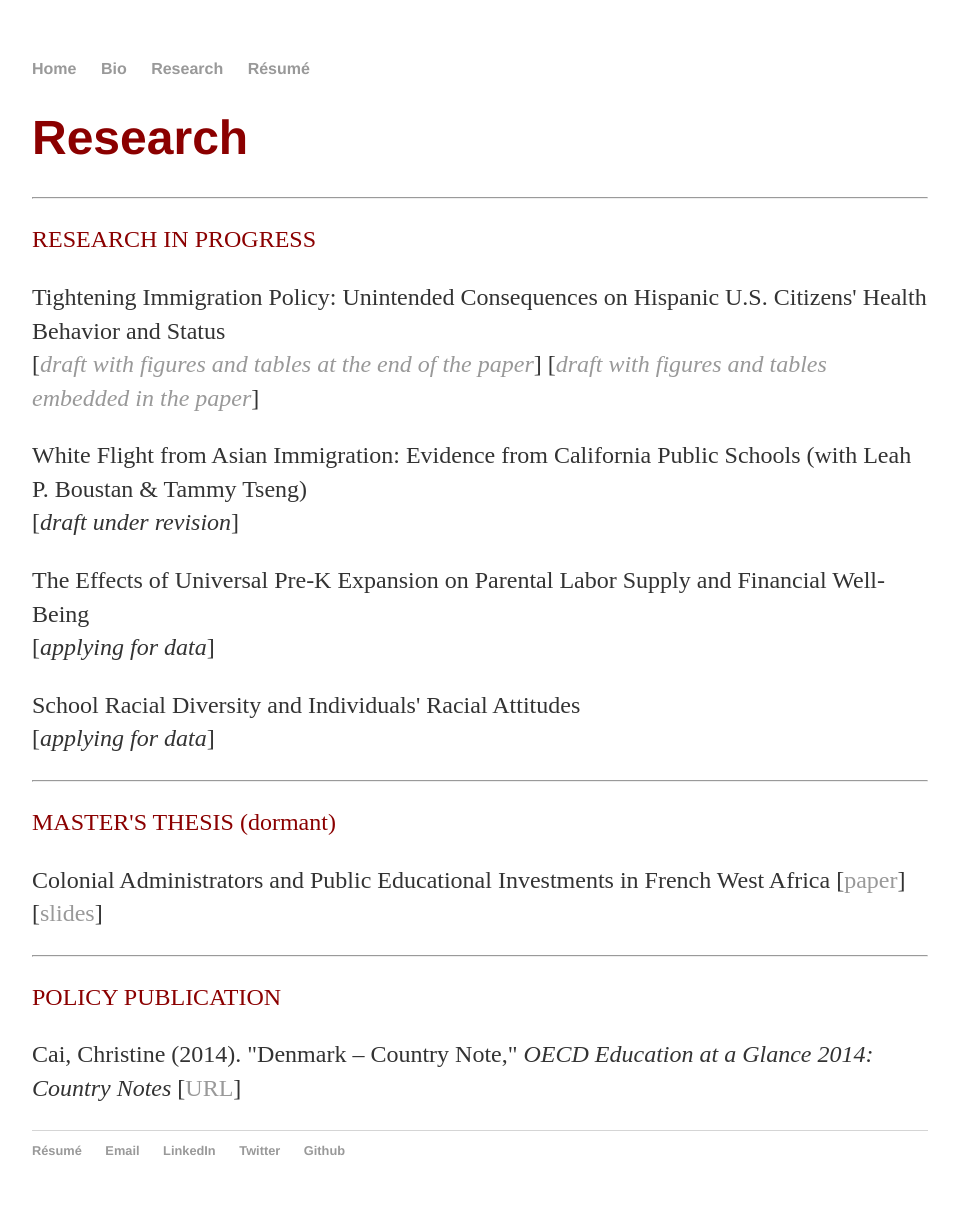
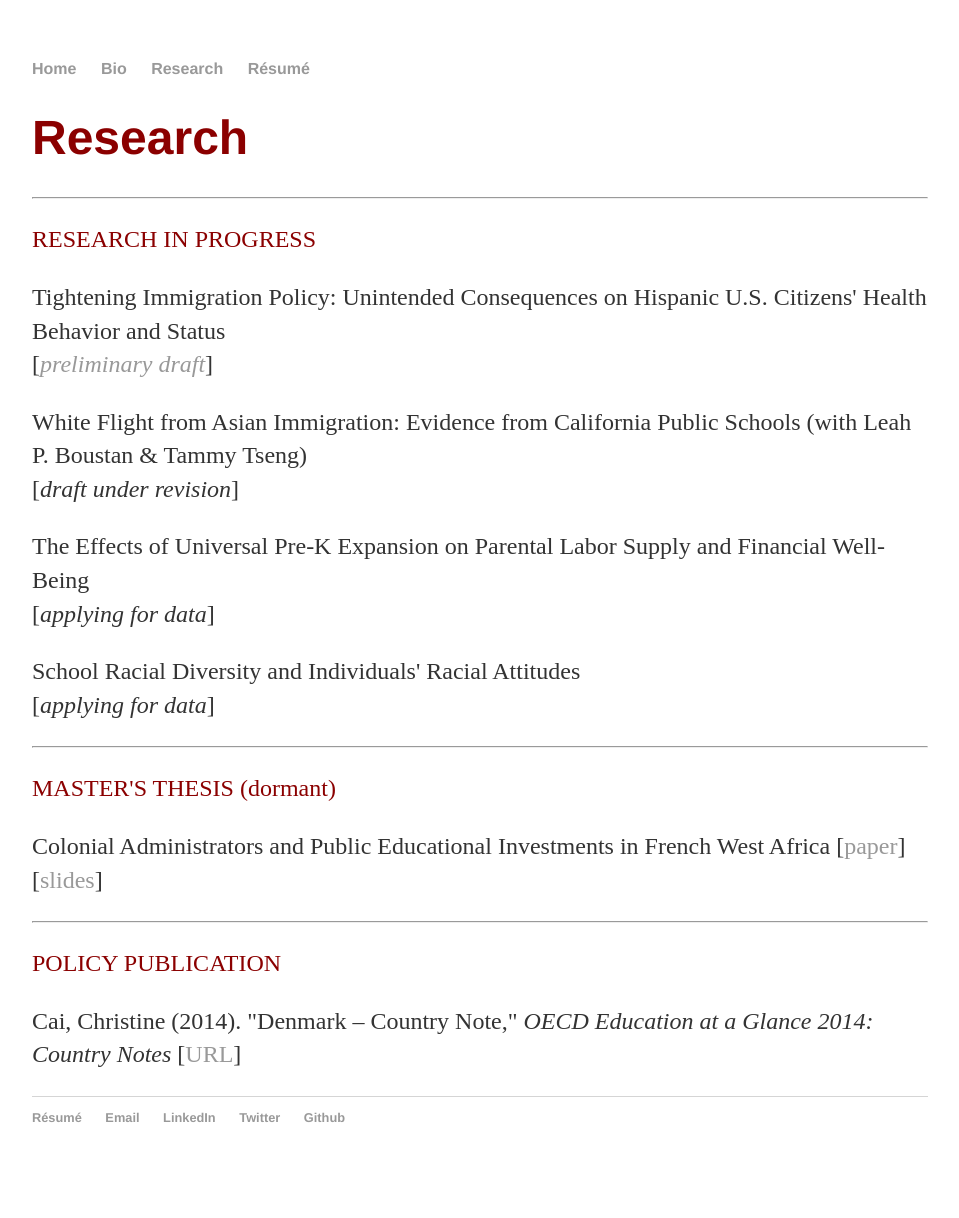
Before and after one commit to christinecai/christinecai.github.io, a Jekyll site: the page built from research/Research.html, in a window 1280 px wide. Shown: the whole page, without its empty margins (160-1119 px from the left). Built offline with Jekyll 4.4.1, drawn with Linux system fonts in a browser that asks for light colours; after the commit the page ends 1185 px from its top, so only the background shows below that.

Commit message:
Update Research.html

```diff
--- a/research/Research.html
+++ b/research/Research.html
@@ -13,8 +13,7 @@ title: Research
 
 		<p><font color="darkred">RESEARCH IN PROGRESS</font></p>
 		<p>Tightening Immigration Policy: Unintended Consequences on Hispanic U.S. Citizens' Health Behavior and Status
-			<br>[<em><a href="https://www.dropbox.com/s/uztv595g8kdrhb8/immigration_health_draft_end.pdf?dl=1">draft with figures and tables at the end of the paper</a></em>]
-			[<em><a href="https://www.dropbox.com/s/upo7x1q5db2grmu/immigration_health_draft_embedded.pdf?dl=1">draft with figures and tables embedded in the paper</a></em>]
+			<br>[<em><a href="https://www.dropbox.com/s/r1eqbmy2dc1wnxi/Cai_Christine_third_year_paper.pdf?dl=1">preliminary draft</a></em>]
 		<p>White Flight from Asian Immigration: Evidence from California Public Schools (with Leah P. Boustan & Tammy Tseng)
 			<br>[<em>draft under revision</em>]</p>
 		<p>The Effects of Universal Pre-K Expansion on Parental Labor Supply and Financial Well-Being
```
